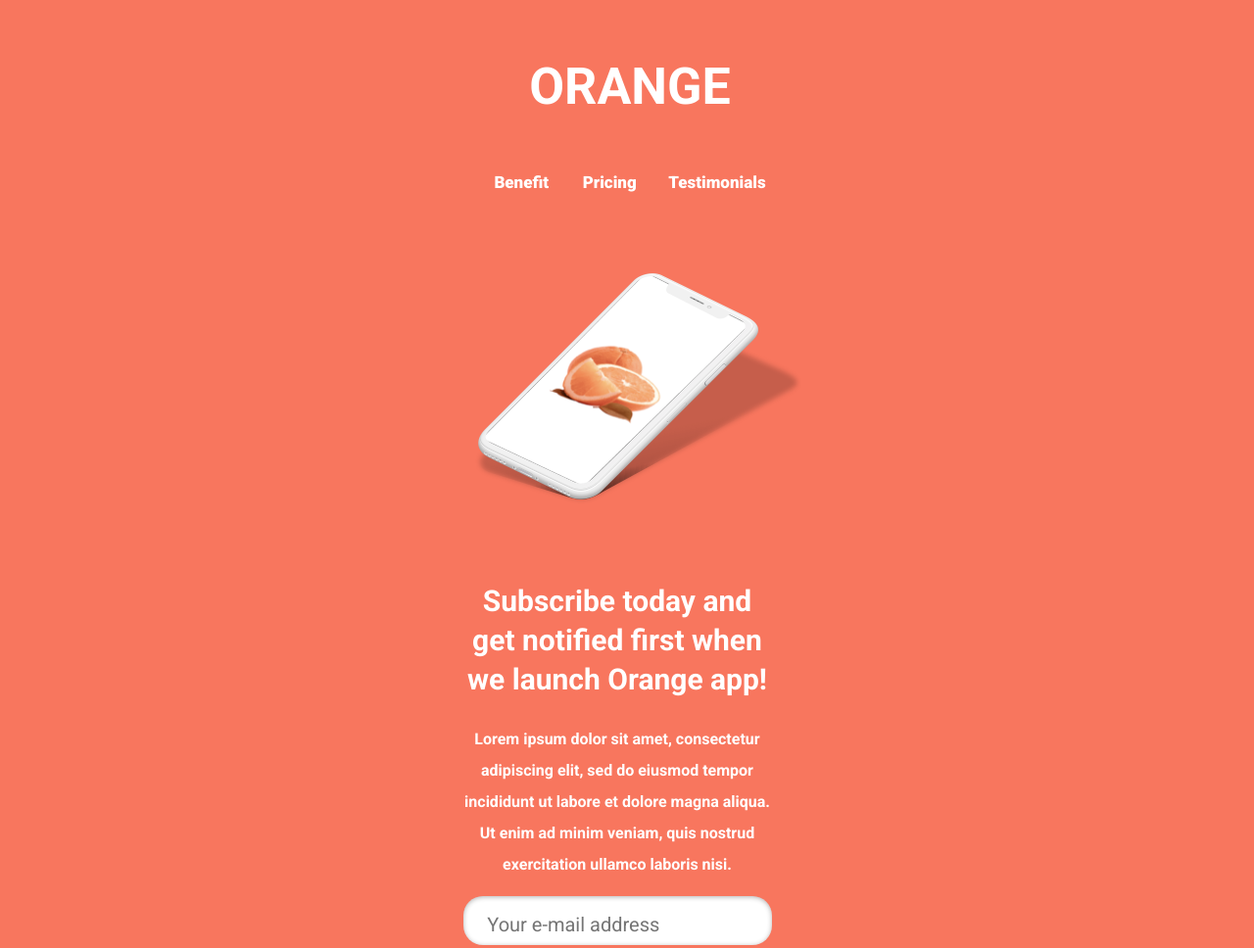
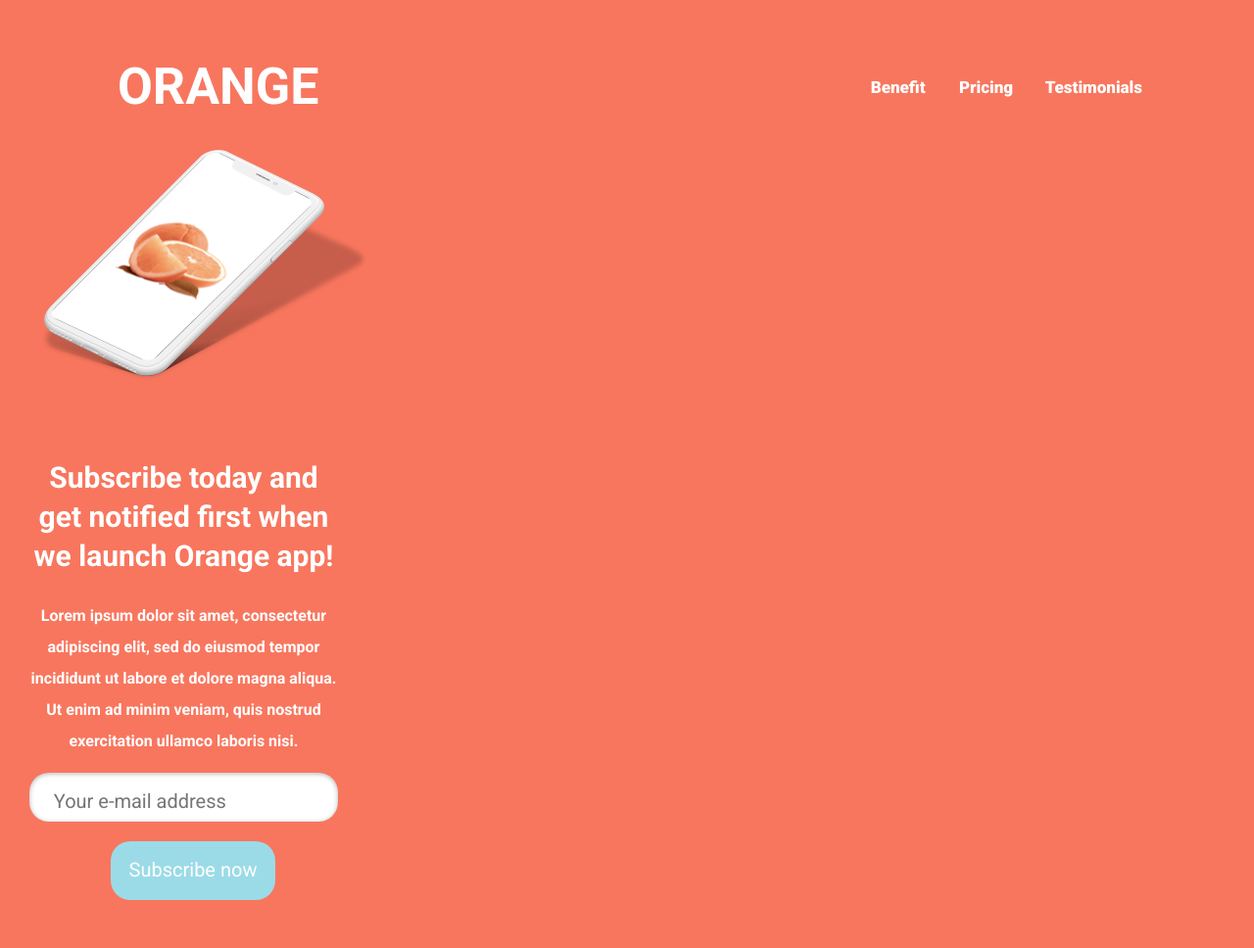
Before and after one commit to kakuliniec/Orange, a website built with Parcel: page index.html in a window 1280 px wide. Shown: the top 968 px of the page at 98% size. Built offline with nearby package versions, Linux system fonts and the light colour scheme.

Commit message:
update header container for desktop

```diff
--- a/src/scss/sections/header.scss
+++ b/src/scss/sections/header.scss
@@ -22,12 +22,13 @@ a:hover {
     font-style: normal;
     font-weight: 600;
     display: flex;
-    flex-flow: column;
+    flex-flow: row;
     color: #FFFFFF;
     align-items: center;
     justify-content: space-between;
     flex-wrap: wrap;
     margin: 0 auto;
+    max-width: 1440px;
 
     &__logo {
         font-family: Roboto;
@@ -40,11 +41,10 @@ a:hover {
 }
 
 .header {
-    position: relative;
     background: #F8765E;
 
     .container {
-        padding: 25px 45px 60px 51px;
+        padding: 25px 114px 0px 120px;
     }
 
 }
```
